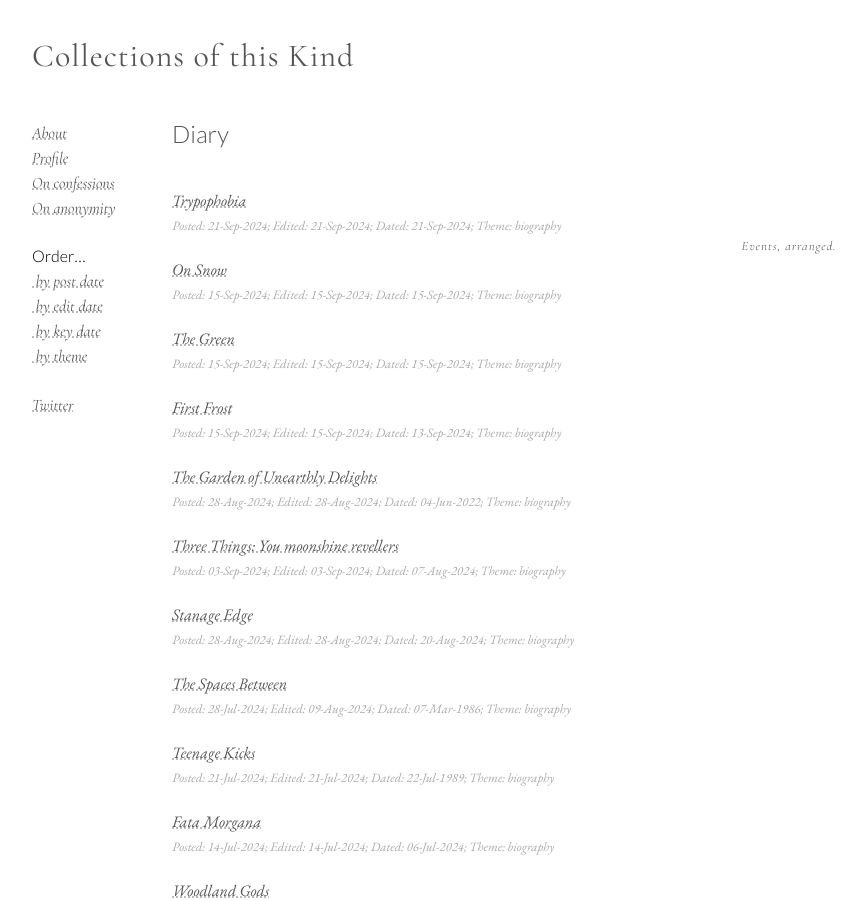
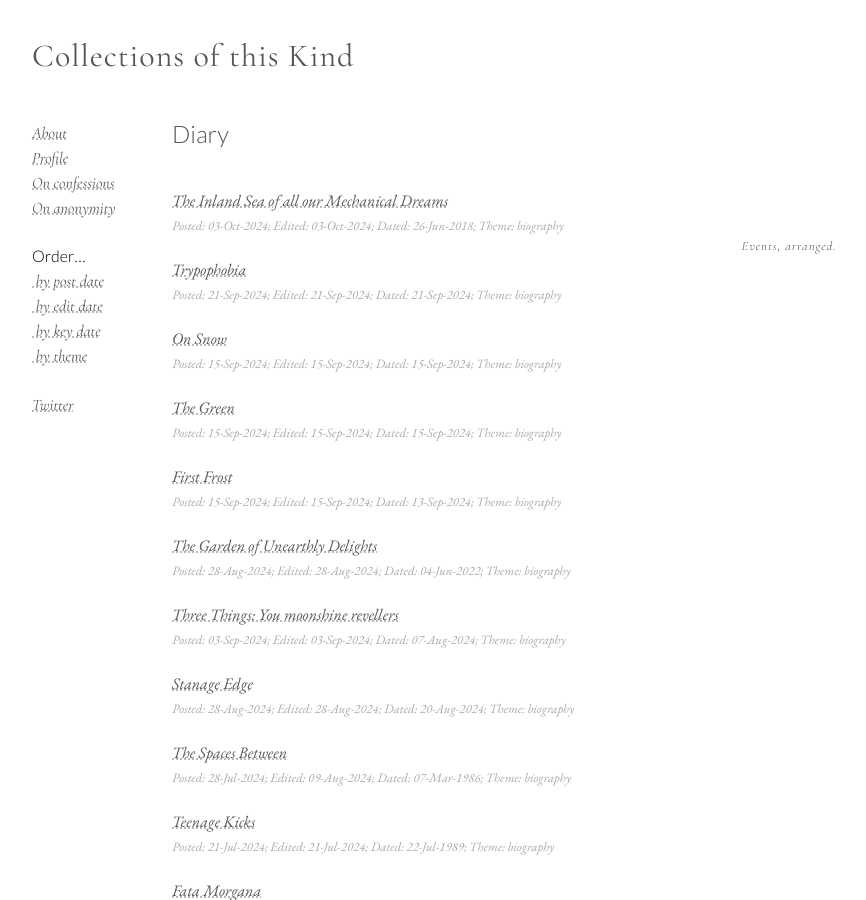
Before and after one commit to CollectionsOfThisKind/collectionsofthiskind.github.io, a Jekyll site: the page built from pages/diary/index.html, in a window 1280 px wide and 900 px high. Shown: the whole window, without its empty margins (78-944 px from the left). Built offline with Jekyll 4.4.1, drawn with Linux system fonts in a browser that asks for light colours.

Commit message:
Add files via upload

```diff
--- a/pages/diary/index.html
+++ b/pages/diary/index.html
@@ -12,6 +12,18 @@ Events, arranged.
 </div>
 
 <h2 class=top>Diary</h2>
+
+<p class='anchor'>
+<span class='theme' id='biography'>
+<span class='keydate' id='20180626'>
+<span class='postdate' id='20241003'>
+<span class='editdate' id='20241003'>
+<a href="liminal.html">The Inland Sea of all our Mechanical Dreams</a>
+</span>
+</span>
+</span>
+</span>
+</p>
 
 <p class='anchor'>
 <span class='theme' id='biography'>
```
Also changed, not shown: pages/diary/liminal.html (added, +55 -0 lines).
